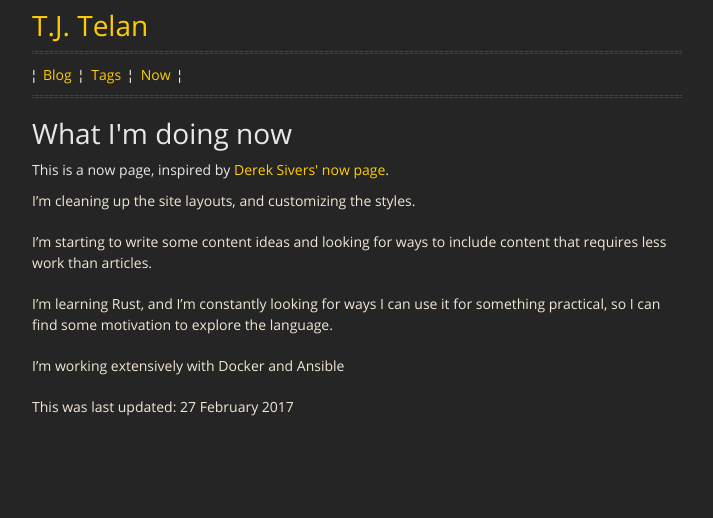
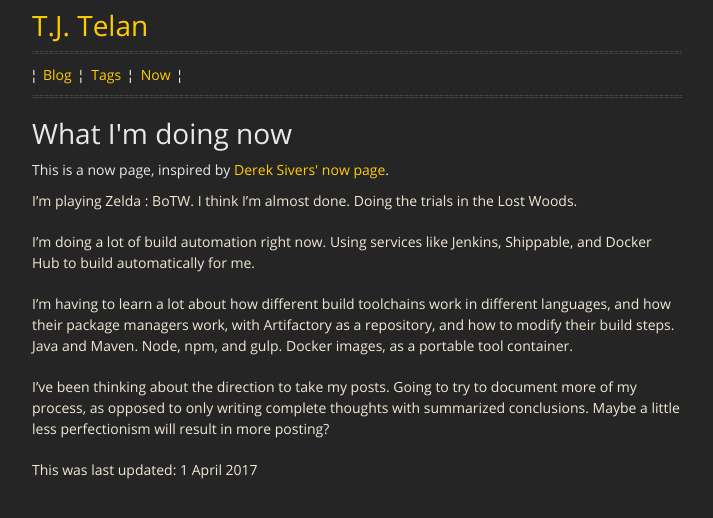
Before and after one commit to tjtelan/tjtelan.github.io, a Jekyll site: the page built from now/index.md, in a window 1280 px wide. Shown: the top 518 px of the page, without its empty margins (283-996 px from the left). Built offline with Jekyll 4.4.1, drawn with Linux system fonts in a browser that asks for light colours; nearby versions of some CDN libraries.

Commit message:
Updating what I'm doing now

```diff
--- a/now/index.md
+++ b/now/index.md
@@ -1,12 +1,12 @@
 ---
 layout: now
-date: 2017-2-27
+date: 2017-4-1
 ---
 
-I'm cleaning up the site layouts, and customizing the styles.
+I'm playing Zelda : BoTW. I think I'm almost done. Doing the trials in the Lost Woods.
 
-I'm starting to write some content ideas and looking for ways to include content that requires less work than articles.
+I'm doing a lot of build automation right now. Using services like Jenkins, Shippable, and Docker Hub to build automatically for me.
 
-I'm learning Rust, and I'm constantly looking for ways I can use it for something practical, so I can find some motivation to explore the language.
+I'm having to learn a lot about how different build toolchains work in different languages, and how their package managers work, with Artifactory as a repository, and how to modify their build steps. Java and Maven. Node, npm, and gulp. Docker images, as a portable tool container.
 
-I'm working extensively with Docker and Ansible
+I've been thinking about the direction to take my posts. Going to try to document more of my process, as opposed to only writing complete thoughts with summarized conclusions. Maybe a little less perfectionism will result in more posting?
```
